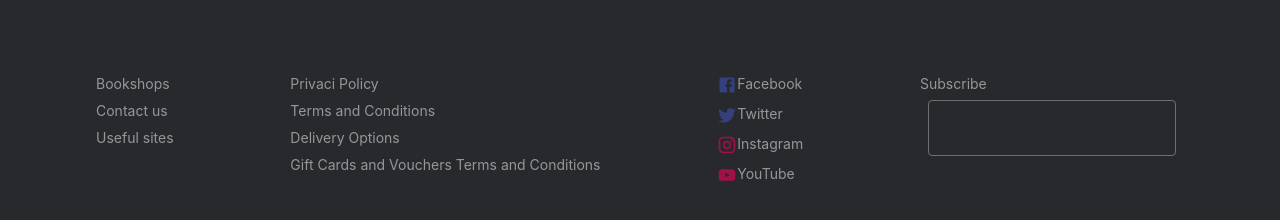
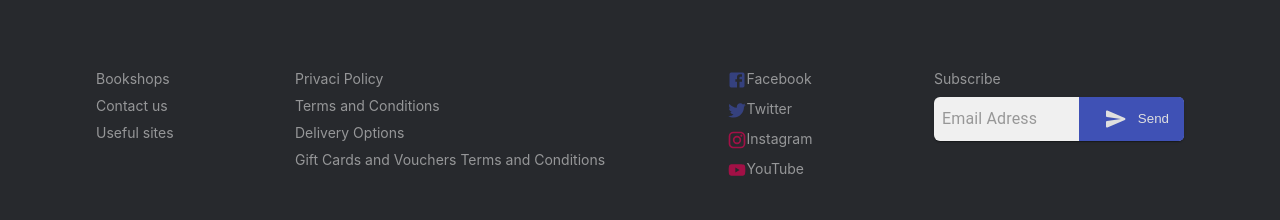
Before and after one commit to iamalex296/Books_Website, a React (Create React App) app: page / in a window 1280 px wide. Shown: the part 1790-2010 px from the top of the page. Built offline with nearby package versions, Linux system fonts and the light colour scheme.

Commit message:
added sendInput to Footer

```diff
--- a/src/UI/Input/InputWithButton.jsx
+++ b/src/UI/Input/InputWithButton.jsx
@@ -55,11 +55,16 @@ const InputWithButton = ({
   icon,
   ariaLabel,
   type,
+  width,
 }) => {
   const classes = useStyles();
 
   return (
-    <Paper component="form" className={classes.root}>
+    <Paper
+      style={{ width: width || 500 }}
+      component="form"
+      className={classes.root}
+    >
       <InputBase
         className={classes.input}
         placeholder={placeholder || "enter something"}
--- a/src/components/Footer/Footer.jsx
+++ b/src/components/Footer/Footer.jsx
@@ -5,9 +5,10 @@ import FacebookIcon from "@material-ui/icons/Facebook";
 import TwitterIcon from "@material-ui/icons/Twitter";
 import InstagramIcon from "@material-ui/icons/Instagram";
 import YouTubeIcon from "@material-ui/icons/YouTube";
+import SendRoundedIcon from "@material-ui/icons/SendRounded";
 
 import Template from "../../UI/Template/Template";
-import Input from "../../UI/Input/Input";
+import InputWithButton from "../../UI/Input/InputWithButton";
 
 const StyledFooter = styled.div`
   display: flex;
@@ -24,7 +25,7 @@ const StyledLi = styled.li`
   justify-content: flex-start;
   align-items: flex-start;
   list-style: none;
-  margin-top: 10px;
+  margin: 10px 0px;
   cursor: pointer;
   opacity: 0.6;
   font-size: 14px;
@@ -74,7 +75,12 @@ const Footer = () => {
 
         <ul>
           <StyledLi>Subscribe</StyledLi>
-          <Input />
+          <InputWithButton
+            icon={<SendRoundedIcon />}
+            buttonName="Send"
+            placeholder="Email Adress"
+            width={250}
+          />
         </ul>
       </Template>
     </StyledFooter>
```
